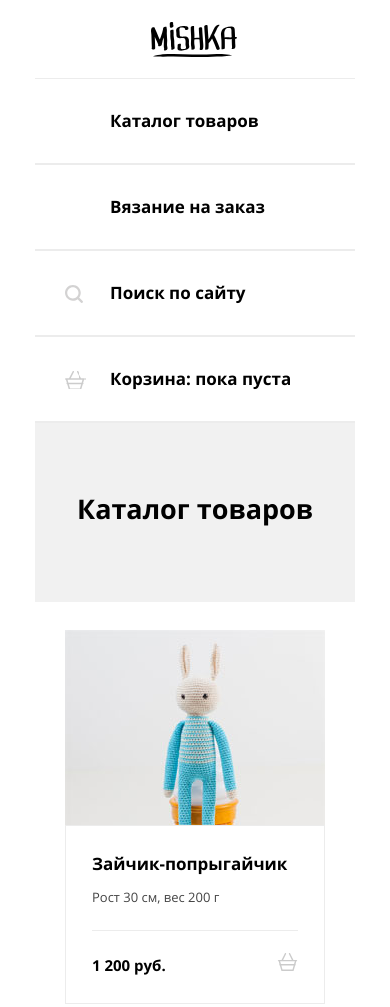
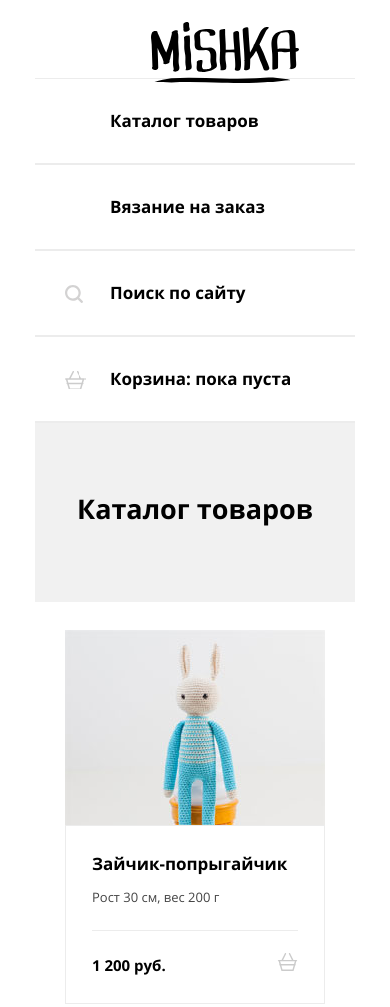
Before and after one commit to ksepris/407291-mishka, a website: page source/catalog.html in a window 390 px wide. Shown: the top 1007 px of the page. Drawn offline with nearby package versions, Linux system fonts and the light colour scheme; files that its build step writes are made by us from their sources; files whose address does not match are found by name.

Commit message:
финальная проверка, правки 8

```diff
--- a/source/catalog.html
+++ b/source/catalog.html
@@ -40,7 +40,7 @@
             <picture>
               <source media="(min-width: 1150px)" srcset="img/logo-desktop.svg">
               <source media="(min-width: 768px)" srcset="img/logo-tablet.svg">
-              <img class="top-header__logo-image" src="img/logo-mobile.svg" alt="Мишка">
+              <img class="top-header__logo-image" width="148" src="img/logo-mobile.svg" alt="Мишка">
             </picture>
           </a>
           <nav class="main-nav main-nav--opened">
--- a/source/less/style.less
+++ b/source/less/style.less
@@ -1,7 +1,7 @@
 // ------------------------------------------ //
 // GENERAL
 // ------------------------------------------ //
-@import "./general/normalize.css";
+@import "./general/normalize.less";
 @import "./general/variables.less";
 @import "./general/mixins.less";
 @import "./general/global.less";
```
Also changed, not shown: source/form.html (+1 -1 lines), source/index.html (+1 -1 lines), source/less/general/normalize.less (renamed from source/less/general/normalize.css).
